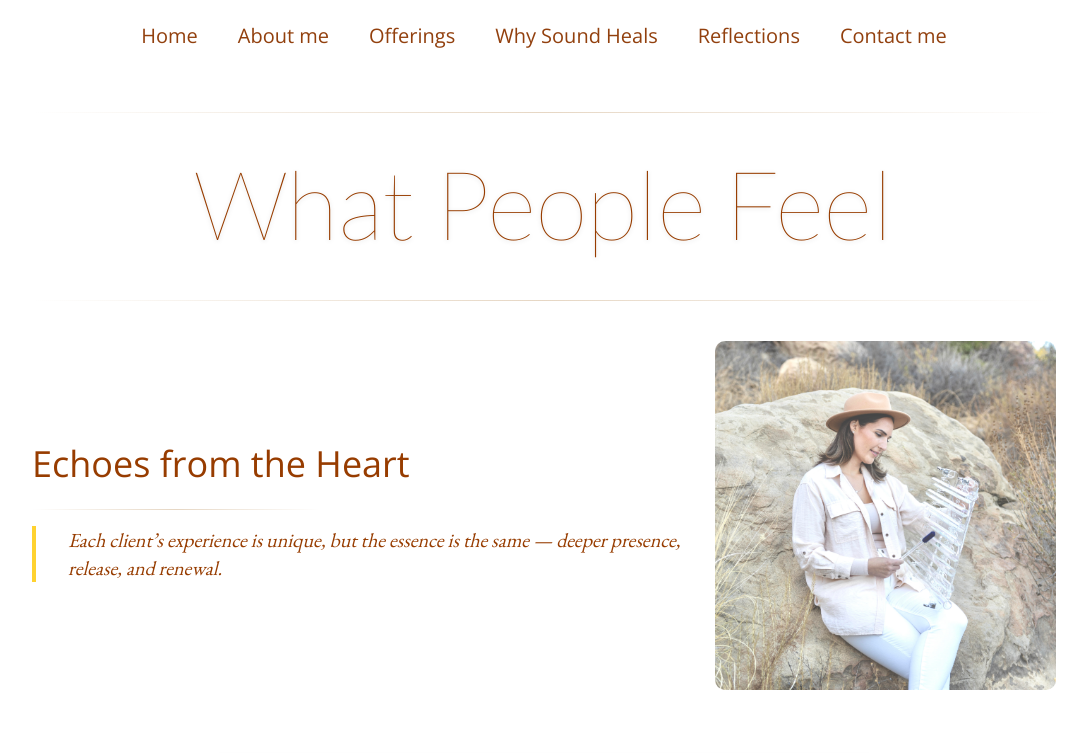
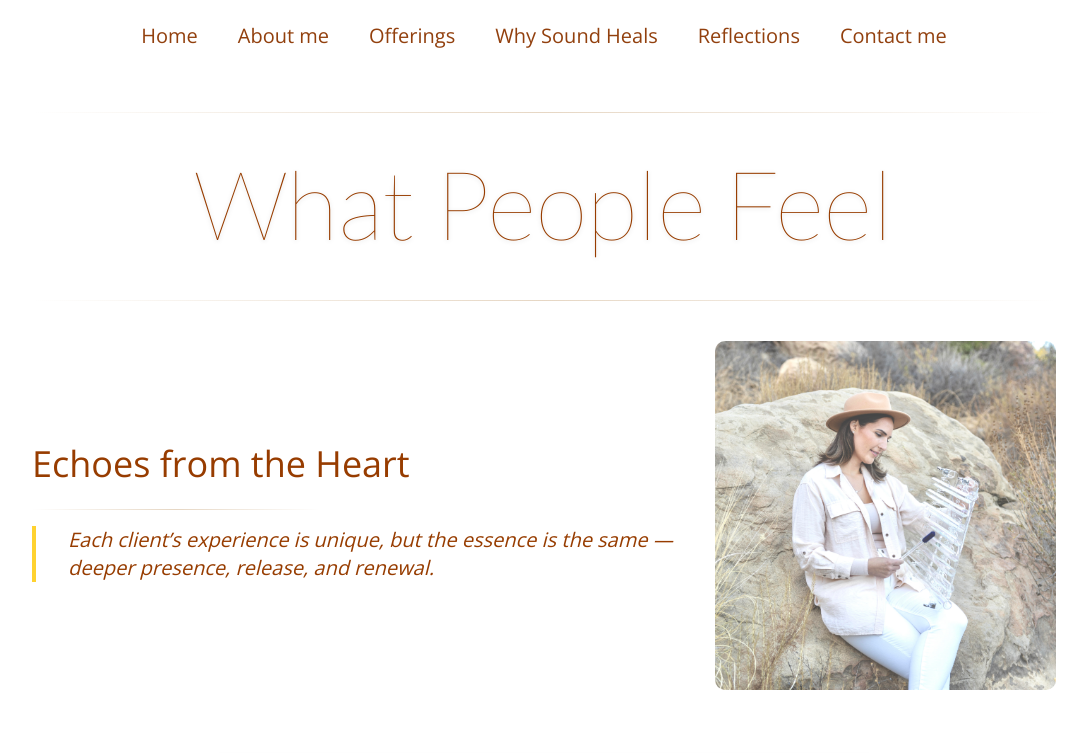
Before and after one commit to dedkola/harp-healing, a Next.js app: page /reflections in a window 1280 px wide. Shown: the top 753 px of the page, without its empty margins (96-1183 px from the left). Built offline with nearby package versions, Linux system fonts and the light colour scheme.

Commit message:
add content to testimoniaols

```diff
--- a/app/reflections/page.tsx
+++ b/app/reflections/page.tsx
@@ -23,7 +23,7 @@ export default function Testimonials() {
           </h2>
           <div className="mt-4 h-px bg-gradient-to-r from-transparent via-[#c19a6b]/40 to-transparent w-20 md:w-36 lg:w-72 md:max-w-[720px] mx-auto md:mx-0" />
 
-          <blockquote className="mt-4 pl-6 md:pl-8 border-l-4 border-amber-300 italic text-lg md:text-xl text-amber-800 !font-thin max-w-2xl">
+          <blockquote className="!font-normal  ![font-family:var(--font-open-sans)] mt-4 pl-6 md:pl-8 border-l-4 border-amber-300  text-lg md:text-xl text-amber-800 max-w-2xl">
             <p>
               Each client’s experience is unique, but the essence is the same — deeper presence,
               release, and renewal.
```
